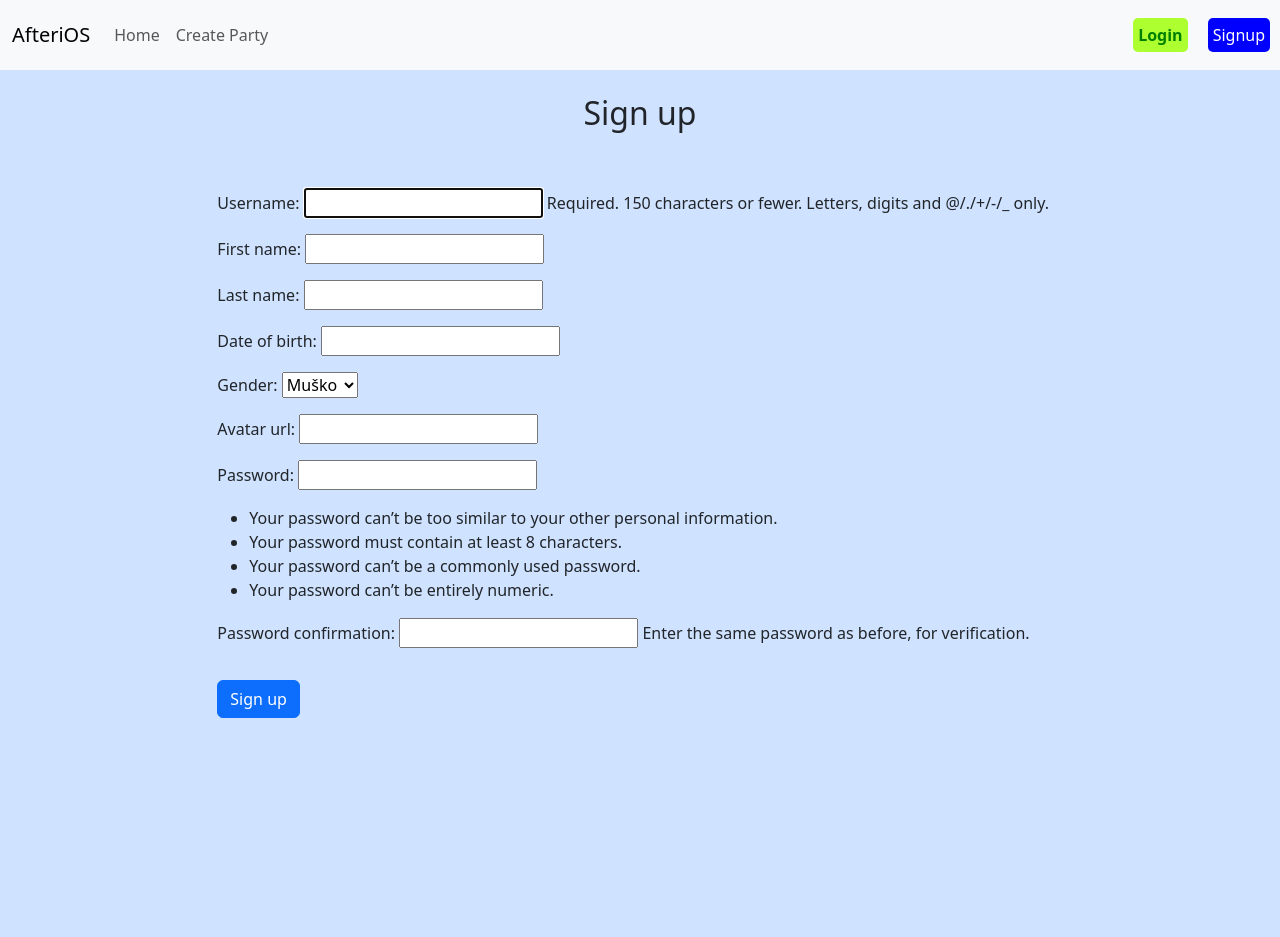
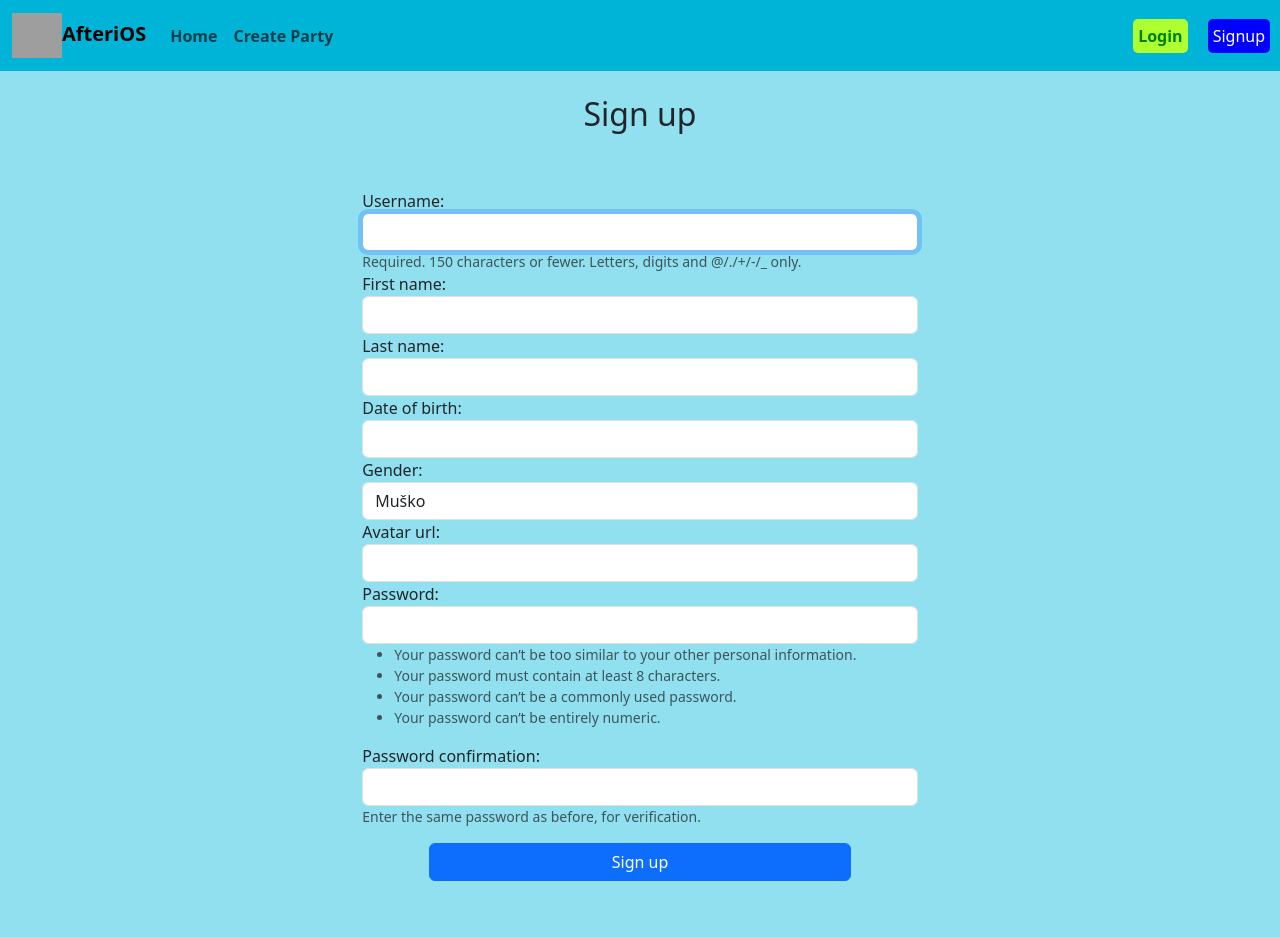
Before and after one commit to filipleskovic/AfteroiOS, a Django app: page /accounts/sign-up in a window 1280 px wide. Before the commit the page ends 718 px from the top, so only its background shows below. Run offline with Django 5.2, Linux system fonts and the light colour scheme; parts of the project's set-up code (start-up, migrations or seed data) failed here and were passed over; some libraries are stand-ins or nearby versions; grey boxes are pictures that could not be loaded.

Commit message:
new form layout

```diff
--- a/AfteriOS/settings.py
+++ b/AfteriOS/settings.py
@@ -39,6 +39,7 @@ INSTALLED_APPS = [
     "django.contrib.messages",
     "django.contrib.staticfiles",
     "bootstrap_datepicker_plus",
+    'widget_tweaks',
 ]
 
 MIDDLEWARE = [
--- a/app/static/app/css/app.css
+++ b/app/static/app/css/app.css
@@ -14,8 +14,9 @@
 }
 
 .logout-btn {
-    background-color: darkred;
+    background-color: #03045e;
     color: white;
+    border-radius: 5px;
 }
 
 .login-btn {
--- a/app/templates/app/base.html
+++ b/app/templates/app/base.html
@@ -19,19 +19,21 @@
   <link rel="stylesheet" href="{% static 'app/css/app.css' %}" />
 </head>
 
-<body class="bg-primary-subtle" style="overflow-x:hidden;">
-  <nav class="navbar navbar-expand-lg bg-body-tertiary">
+<body style="overflow-x:hidden; background-color: #90e0ef;">
+  <nav class="navbar navbar-expand-lg" style="background-color: #00b4d8;">
     <div class="container-fluid">
-      <a class="navbar-brand" href="{% url 'app:index' %}">AfteriOS</a>
+      <a class="navbar-brand" href="{% url 'app:index' %}" style="font-weight: bold;"><img
+          src="https://as1.ftcdn.net/v2/jpg/05/12/50/66/1000_F_512506612_gtoY8IvNuOIBnac4jwGYN3Nx11VMKWoC.jpg"
+          alt="Logo" width="50" height="45" class="d-inline-block align-middle">AfteriOS</a>
       <div class="collapse navbar-collapse" id="navbarNavAltMarkup">
         <div class="navbar-nav">
-          <a class="nav-link {% if request.resolver_match.url_name == 'index' %}active{% endif %}"
+          <a class="nav-link {% if request.resolver_match.url_name == 'index' %}active{% endif %}" style="font-weight: bold;"
             href="{% url 'app:index' %}">Home</a>
           {% if user.is_authenticated %}
-          <a class="nav-link {% if request.resolver_match.url_name == 'profile' %}active{% endif %}"
+          <a class="nav-link {% if request.resolver_match.url_name == 'profile' %}active{% endif %}" style="font-weight: bold;"
             href="{% url 'app:profile' user.id %}">Profile</a>
           {% endif %}
-          <a class="nav-link" href="{% url 'app:createParty' %}">Create Party</a>
+          <a class="nav-link" href="{% url 'app:createParty' %}" style="font-weight: bold;">Create Party</a>
         </div>
       </div>
     </div>
--- a/app/templates/app/createParty.html
+++ b/app/templates/app/createParty.html
@@ -19,8 +19,8 @@
 
     <div class="row">
         <div class="col-md-8 mx-auto my-4">
-            {{ form.as_p }}
-            <div class="d-inline-flex align-content-between flex-row flex-wrap" style="height: 400px;">
+            {% include 'includes/bs_form.html' with form=form %}
+            <div class="d-inline-flex align-content-between flex-row flex-wrap" style="height: 450px; padding-top: 40px;">
                 {% for poster in posters %}
                 <p class="h5" style="padding: 70px 5px;">poster num {{ poster.id }}:</p>
                 <img src="{{ poster.party_url }}" alt="partyImage">
--- /dev/null
+++ b/app/templates/includes/bs_form.html
@@ -0,0 +1,40 @@
+{% load widget_tweaks %}
+
+{% for hidden_field in form.hidden_fields %}
+{{ hidden_field }}
+{% endfor %}
+
+{% if form.non_field_errors %}
+<div class="alert alert-danger" role="alert">
+    {% for error in form.non_field_errors %}
+    {{ error }}
+    {% endfor %}
+</div>
+{% endif %}
+
+{% for field in form.visible_fields %}
+<div class="row form-group">
+    <div class="col-md-8 controls mx-auto">
+        {{ field.label_tag }}
+
+        {% if form.is_bound %}
+        {% if field.errors %}
+        {% render_field field class="form-control is-invalid" %}
+        {% for error in field.errors %}
+        <div class="invalid-feedback">
+            {{ error }}
+        </div>
+        {% endfor %}
+        {% else %}
+        {% render_field field class="form-control is-valid" %}
+        {% endif %}
+        {% else %}
+        {% render_field field class="form-control" %}
+        {% endif %}
+
+        {% if field.help_text %}
+        <small class="form-text text-muted">{{ field.help_text }}</small>
+        {% endif %}
+    </div>
+</div>
+{% endfor %}
--- a/app/templates/registration/login.html
+++ b/app/templates/registration/login.html
@@ -10,8 +10,10 @@
     {% csrf_token %}
     <div class="row">
         <div class="col-md-4 mx-auto my-4">
-            {{ form.as_p }}
-            <input type="submit" value="Log in" class="btn btn-primary my-3">
+            {% include 'includes/bs_form.html' with form=form %}
+            <div class="d-grid gap-2 col-6 mx-auto">
+                <input type="submit" value="Log in" class="btn btn-primary my-3">
+            </div>
         </div>
     </div>
 </form>
--- a/app/templates/registration/signup.html
+++ b/app/templates/registration/signup.html
@@ -15,8 +15,10 @@
 
     <div class="row">
         <div class="col-md-8 mx-auto my-4">
-            {{ form.as_p }}
-            <input type="submit" value="Sign up" class="btn btn-primary my-3">
+            {% include 'includes/bs_form.html' with form=form %}
+            <div class="d-grid gap-2 col-6 mx-auto">
+                <input type="submit" value="Sign up" class="btn btn-primary my-3">
+            </div>
         </div>
     </div>
 
```
